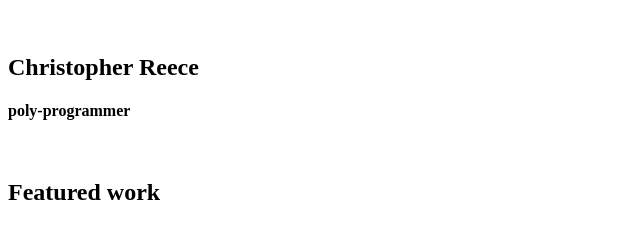
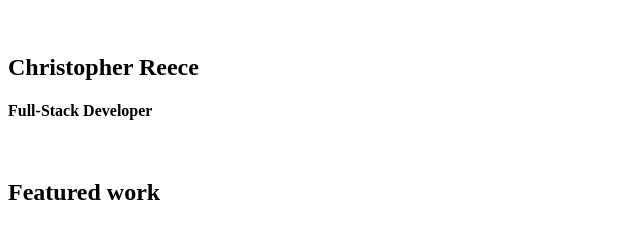
Before and after one commit to momotofu/portfolio, a plain HTML site: page index.html in a window 1280 px wide. Shown: the top 237 px of the page, 0-640 px from the left. Drawn offline with Linux system fonts and the light colour scheme.

Commit message:
changed subtitle

```diff
--- a/index.html
+++ b/index.html
@@ -10,7 +10,7 @@
         <img src="" alt="" class="logo">
       </figure>
       <h1> Christopher Reece </h1>
-      <h4> poly-programmer </h4>
+      <h4> Full-Stack Developer </h4>
     </nav>
     <main>
       <figure class="hero">
```
